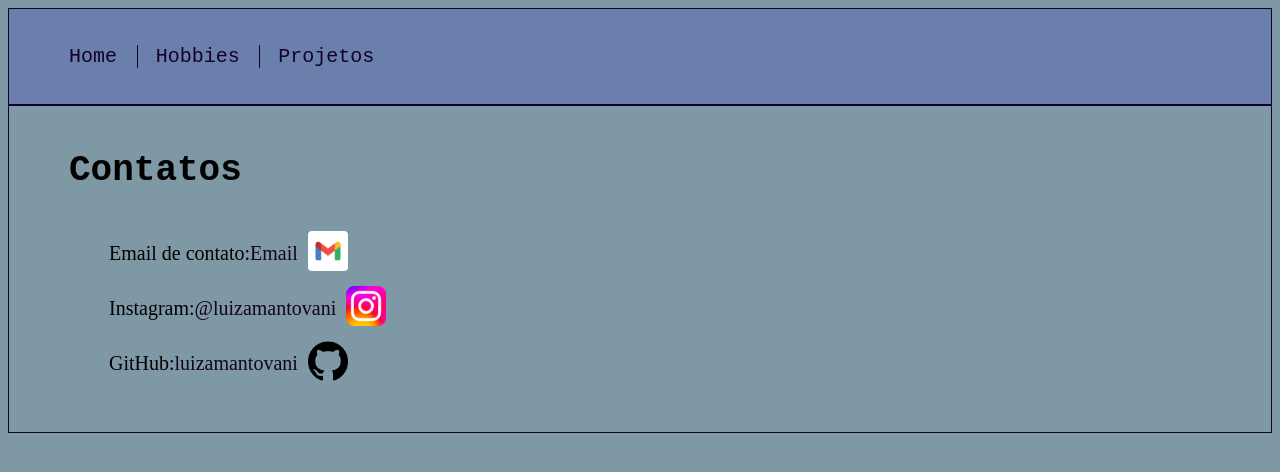
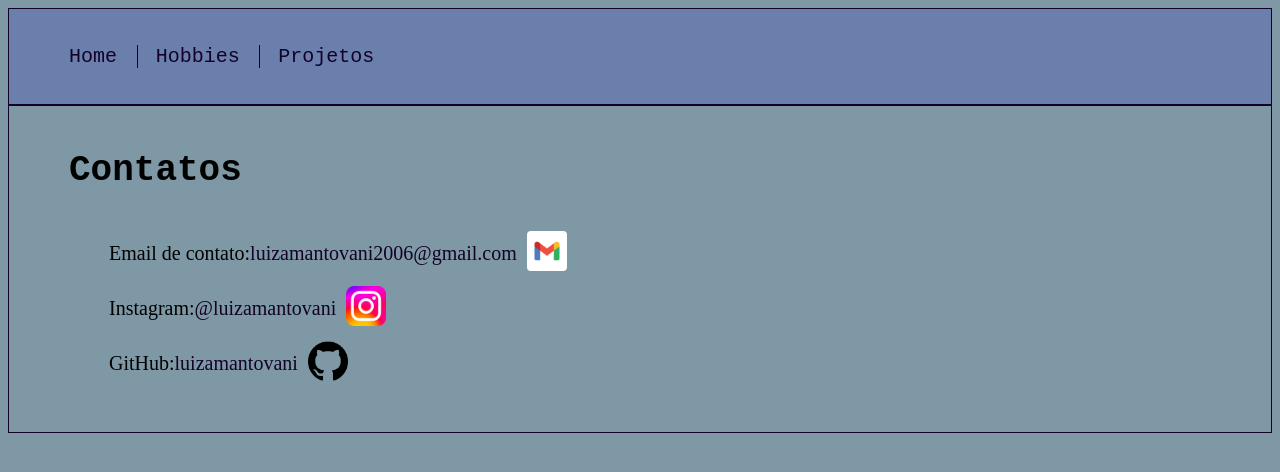
Before and after one commit to luizamantovani/Web-Design-Turma-3, a plain HTML site: page Tarefa 1/Contato.html in a window 1280 px wide. Drawn offline with Linux system fonts and the light colour scheme.

Commit message:
adding my email

```diff
--- a/Tarefa 1/Contato.html
+++ b/Tarefa 1/Contato.html
@@ -23,7 +23,7 @@
         <div class="flexbox">
             <ul>
                 <li class="text2 li-space li-flex">
-                    Email de contato: <a href="mailto:luizamantovani2006@gmail.com">Email</a>
+                    Email de contato: <a href="mailto:luizamantovani2006@gmail.com">luizamantovani2006@gmail.com</a>
                     <a href="mailto:luizamantovani2006@gmail.com">
                         <img class="icon" src="Imagens/logogmail.jpg" width="50 px" alt="Logotipo Gmail">
                     </a>
```
